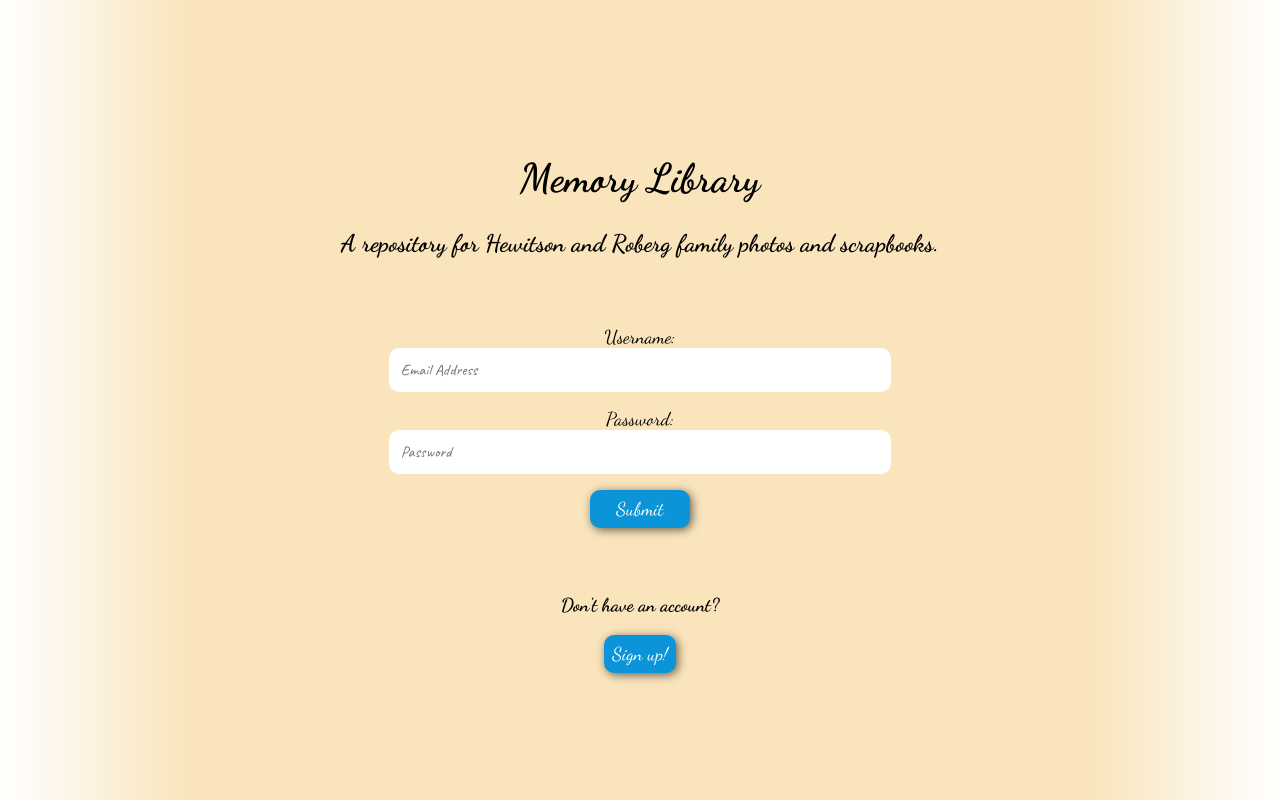
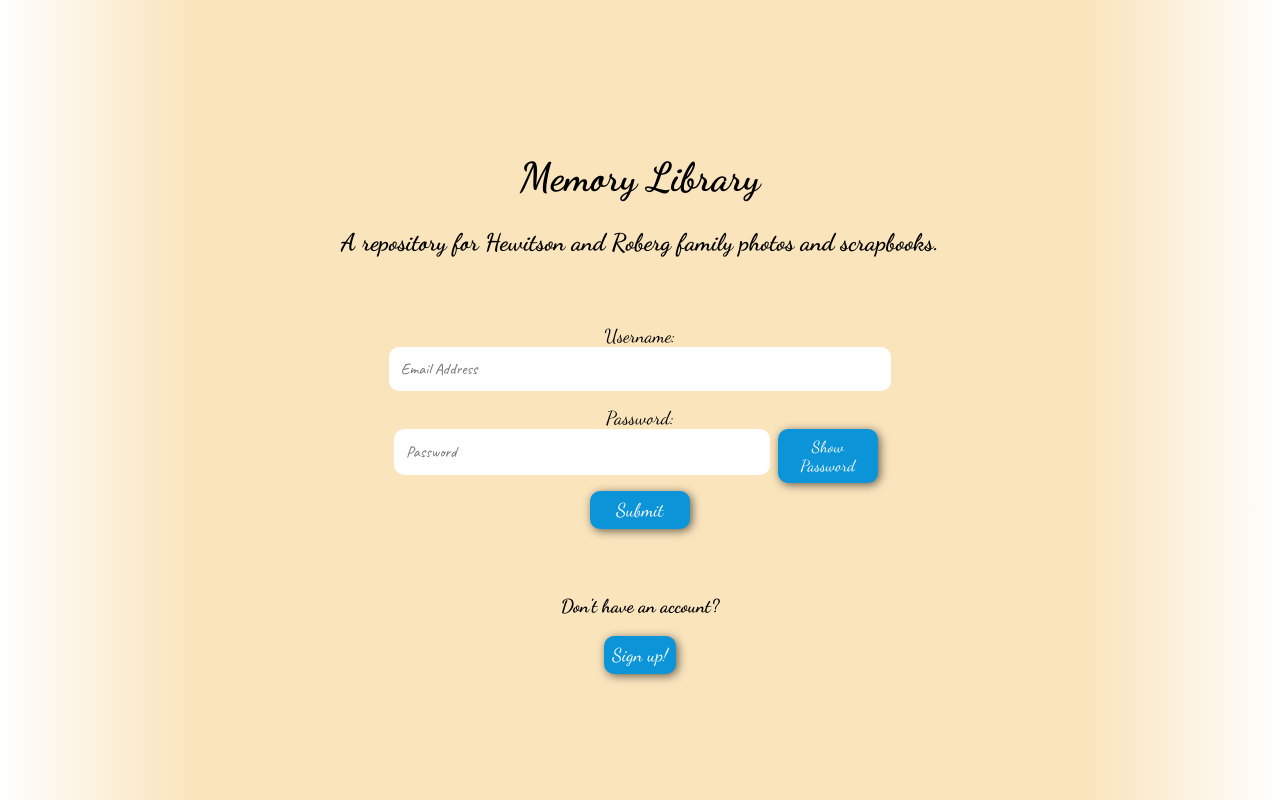
Before and after one commit to hewitson-j/memory-repository, a React (Vite) app: page / in a window 1280 px wide. Built offline with nearby package versions, Linux system fonts and the light colour scheme; a web font is replaced by a local one.

Commit message:
Added sign in handler.

```diff
--- a/src/components/Login.css
+++ b/src/components/Login.css
@@ -56,3 +56,20 @@
   background-color: rgb(11, 116, 169);
   cursor: pointer;
 }
+
+.password-container {
+  display: flex;
+  flex-direction: row;
+  align-content: center;
+  justify-content: center;
+}
+
+.password-container input {
+  width: 70%;
+}
+
+.password-container button {
+  margin: 0.5rem;
+  margin-top: 0;
+  font-size: 12pt !important;
+}
--- a/src/components/Login.tsx
+++ b/src/components/Login.tsx
@@ -1,9 +1,40 @@
 import { useState } from "react";
 import "./Login.css";
+import supabase from "../supabaseconfig";
+import { useNavigate } from "react-router-dom";
 
 export default function Login() {
   const [username, setUsername] = useState("");
   const [password, setPassword] = useState("");
+
+  const [inputType, setInputType] = useState("password");
+  const [isLoading, setIsLoading] = useState(false);
+
+  const navigate = useNavigate();
+
+  const handleSignIn = async () => {
+    if (username.trim() === "" || password.trim() === "") {
+      alert(
+        "Username and password cannot be blank. \n\nPlease type in both username and password."
+      );
+      return;
+    }
+
+    setIsLoading(true);
+
+    const { data, error } = await supabase.auth.signInWithPassword({
+      email: username,
+      password: password,
+    });
+    if (error) {
+      alert("Error: " + error);
+      setIsLoading(false);
+    } else {
+      setIsLoading(false);
+      alert(`Welcome ${data.user.email}!`);
+      navigate("home");
+    }
+  };
 
   return (
     <div className="login">
@@ -31,9 +62,10 @@ export default function Login() {
           <label className="login-labels" htmlFor="password-field">
             Password:
           </label>
+          <div className="password-container">
             <input
               form="login-form"
-            type="password"
+              type={inputType}
               placeholder={"Password"}
               id="password-field"
               required
@@ -42,19 +74,36 @@ export default function Login() {
               }}
             />
             <button
+              className="login-buttons"
+              onClick={(e) => {
+                e.preventDefault();
+                inputType === "password"
+                  ? setInputType("text")
+                  : setInputType("password");
+              }}
+            >
+              {inputType === "password" ? "Show Password" : "Hide Password"}
+            </button>
+          </div>
+          <button
             form="login-form"
             className="login-buttons"
             type="submit"
-            onClick={() => {
-              console.log(username, password);
-            }}
+            onClick={handleSignIn}
           >
-            Submit
+            {isLoading ? "Signing in..." : "Submit"}
           </button>
         </form>
         <div className="sign-up">
           <h3>Don't have an account?</h3>
-          <button className="login-buttons">Sign up!</button>
+          <button
+            className="login-buttons"
+            onClick={() => {
+              window.location.href = "mailto:jacob.a.hewitson@gmail.com";
+            }}
+          >
+            Sign up!
+          </button>
         </div>
       </div>
     </div>
```
Lines whose indentation alone changed are shown as unchanged.
